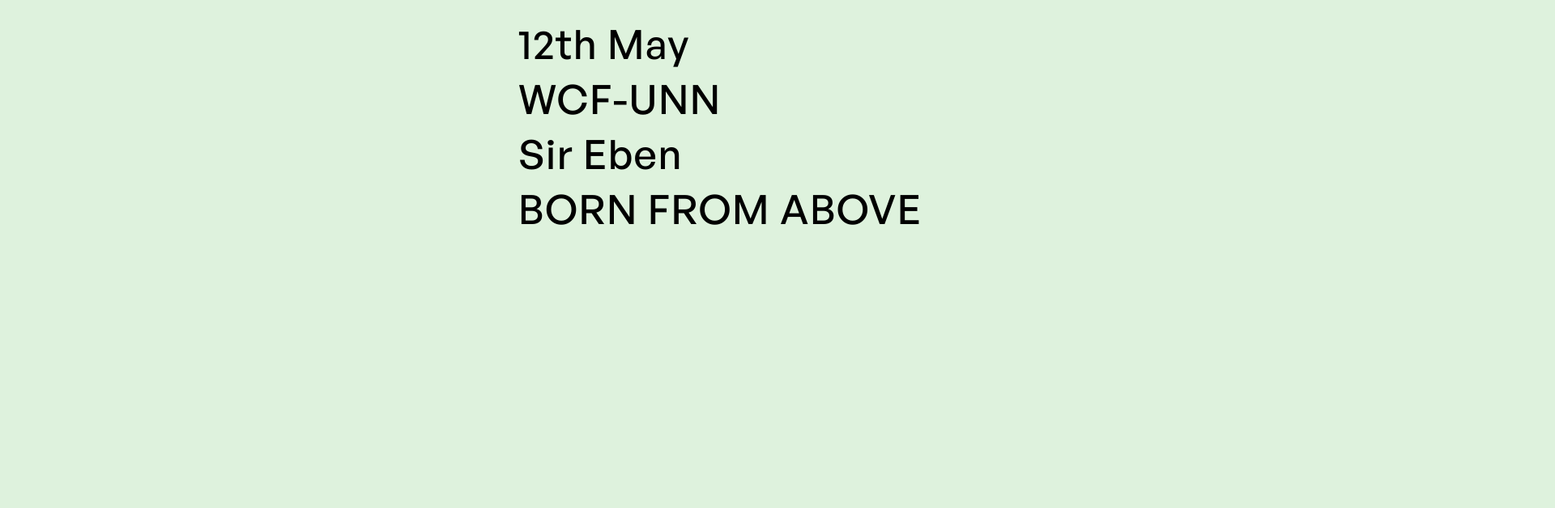
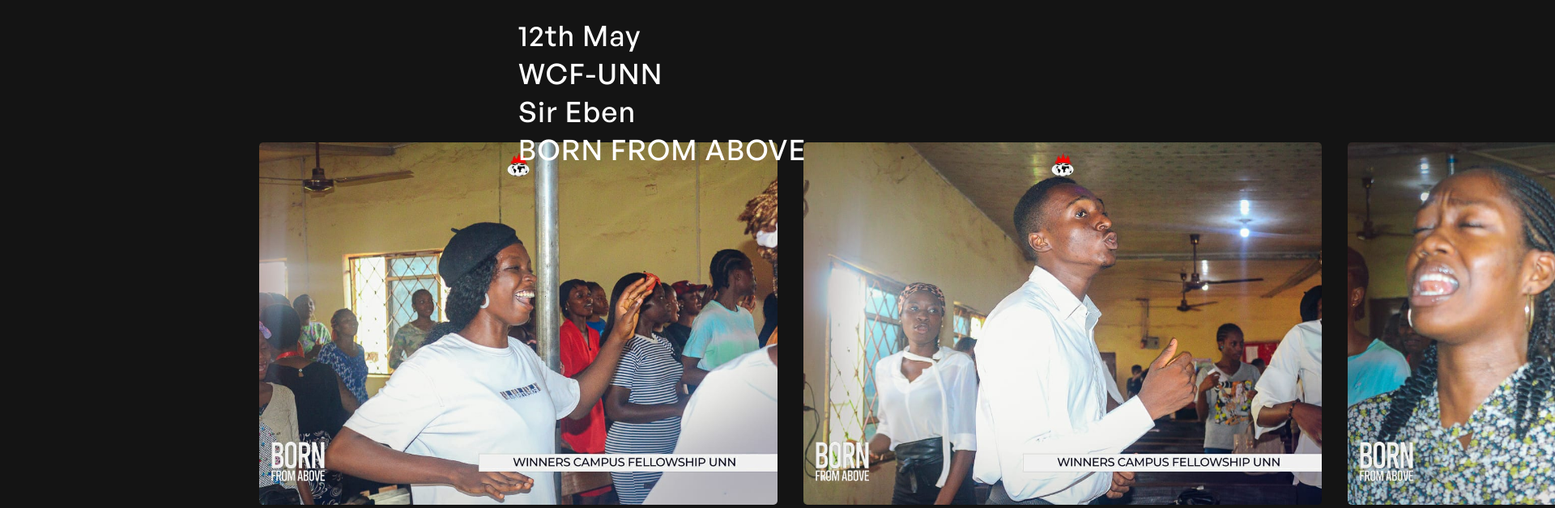
Before and after one commit to imanmachukwu/notes-wcf, a website with bundled scripts: page index.html in a window 1280 px wide. Shown: the top 628 px of the page at 81% size, 1920 px wide, since content can reach past the window. Built offline with nearby package versions, Linux system fonts and the light colour scheme.

Commit message:
Update website styles Add images

```diff
--- a/index.html
+++ b/index.html
@@ -11,6 +11,13 @@
 </head>
 <body>
     <section id="hero">
+        <div id="image-container">
+            <div class="image-track">
+                <img class="image" src="images/IMG-20230513-WA0015.jpg" alt="Girl on white dancing" draggable="false">
+                <img class="image" src="images/IMG-20230513-WA0016.jpg" alt="Guy on white dancing" draggable="false">
+                <img class="image" src="images/IMG-20230513-WA0017.jpg" alt="Ladies in vertical array worshipping God" draggable="false">
+            </div>
+        </div>
         <div id="hero-contn">
             <div id="hero-bio-contn">
                 <div id="hero-bio">
--- a/style.css
+++ b/style.css
@@ -12,8 +12,8 @@ html {
 }
 
 body {
-    background: #def2dd;
-    color: #000;
+    background: #141414;
+    color: #fff;
     font-family: "GeneralSans-Medium", sans-serif;
     width: 100vw;
     height: 100vh;
@@ -22,6 +22,23 @@ body {
     padding-right: 35px;
     letter-spacing: 1.5px;
     -ms-overflow-style: none;
+}
+
+.image-track > .image {
+    width: 80vmin;
+    height: 56vmin;
+    object-fit: cover;
+    object-position: 50%;
+    border-radius: 5px;
+}
+
+.image-track {
+    display: flex;
+    gap: 4vmin;
+    position: absolute;
+    left: 25%;
+    top: 50%;
+    transform: translate(0%, -50%);
 }
 
 .italics {
@@ -57,6 +74,7 @@ h1, h2, h3, h4, h5, h6 {
 #hero-bio-contn {
     display: flex;
     justify-content: flex-end;
+    color: #fff;
 }
 
 #hero-bio {
@@ -71,7 +89,7 @@ h1, h2, h3, h4, h5, h6 {
     position: relative;
 }
 h1, h2, h3, h4, h5, h6 {
-    font-size: 50px;
+    font-size: 35px;
 }
 
 /*
```
Also changed, not shown: images/IMG-20230513-WA0003.jpg (added), images/IMG-20230513-WA0004.jpg (added), images/IMG-20230513-WA0005.jpg (added), images/IMG-20230513-WA0006.jpg (added), images/IMG-20230513-WA0007.jpg (added), images/IMG-20230513-WA0008.jpg (added), images/IMG-20230513-WA0010.jpg (added), images/IMG-20230513-WA0011.jpg (added), images/IMG-20230513-WA0012.jpg (added), images/IMG-20230513-WA0014.jpg (added).
